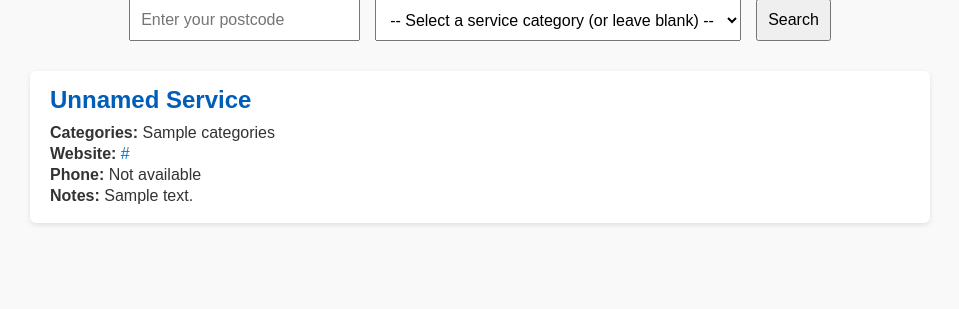
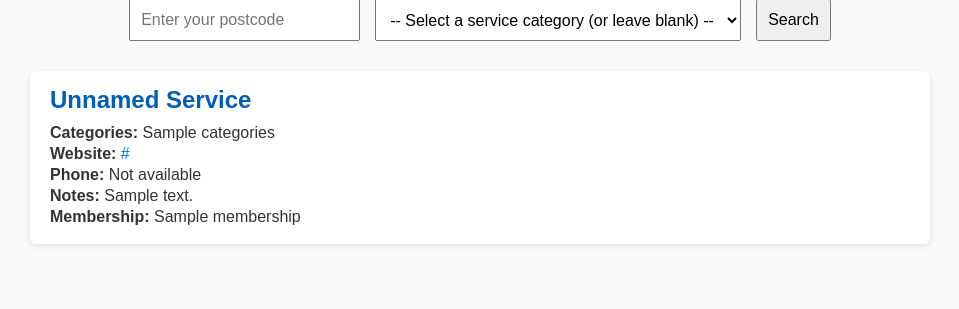
Before and after one commit to theo2261/postcode-charity-finder, a Flask app: template templates/index.html in a window 1280 px wide. Shown: the part 233-542 px from the top of the page, without its empty margins (160-1119 px from the left). Run offline with Flask 3, Linux system fonts and the light colour scheme; the template is opened without the code that fills it: most values are stand-ins (such as "Sample title", 1, 10 or a date in 2020); parts of the project's set-up code (start-up, migrations or seed data) failed here and were passed over.

Commit message:
Including membership

```diff
--- a/templates/index.html
+++ b/templates/index.html
@@ -88,6 +88,7 @@
                 </p>
                 <p><strong>Phone:</strong> {{ service['Phone Number'] or "Not available" }}</p>
 		<p><strong>Notes:</strong> {{ service['Notes']}}</p>
+		<p><strong>Membership:</strong> {{ service['Membership']}}</p>
             </div>
         {% endfor %}
     {% else %}
```
